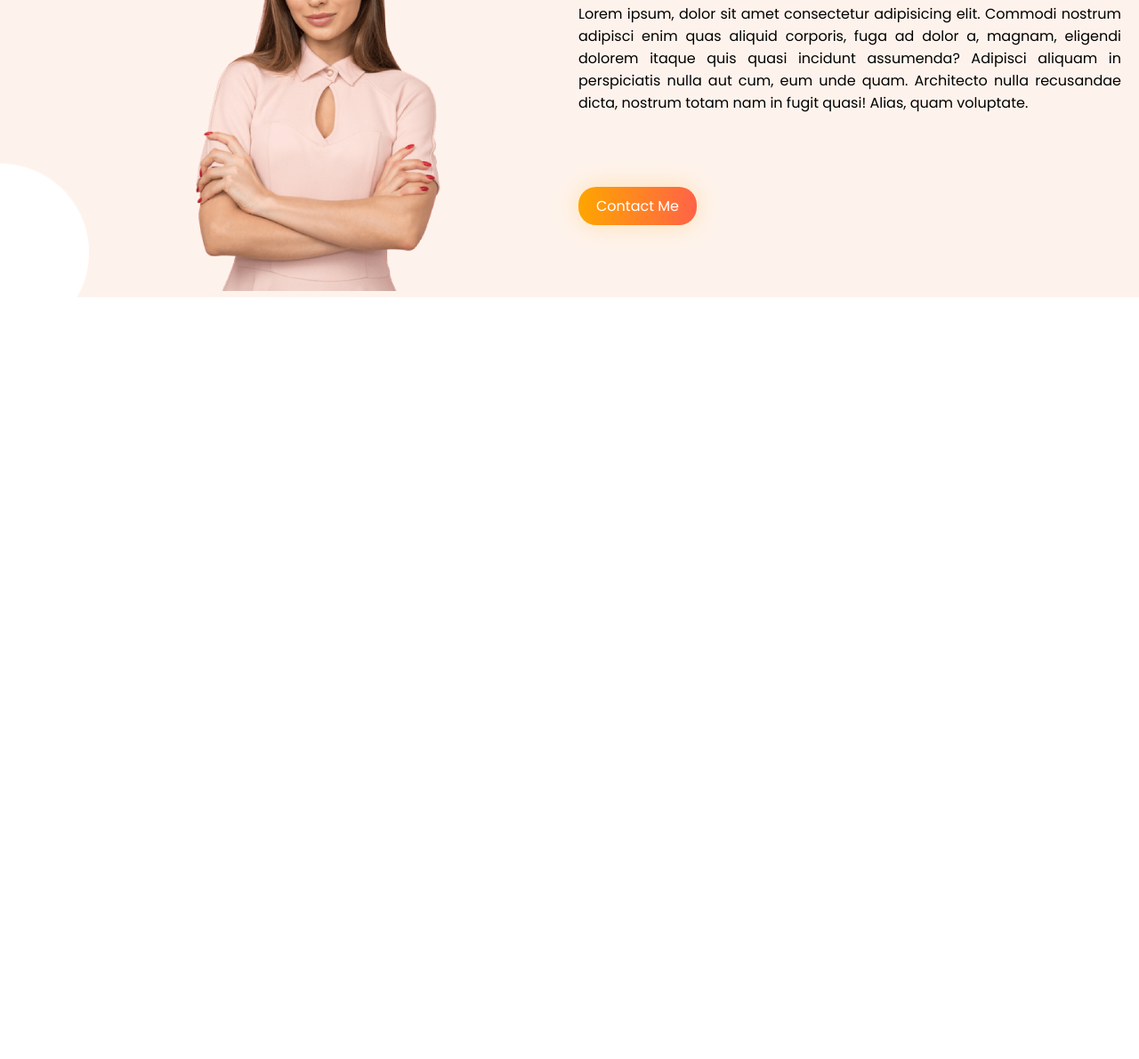
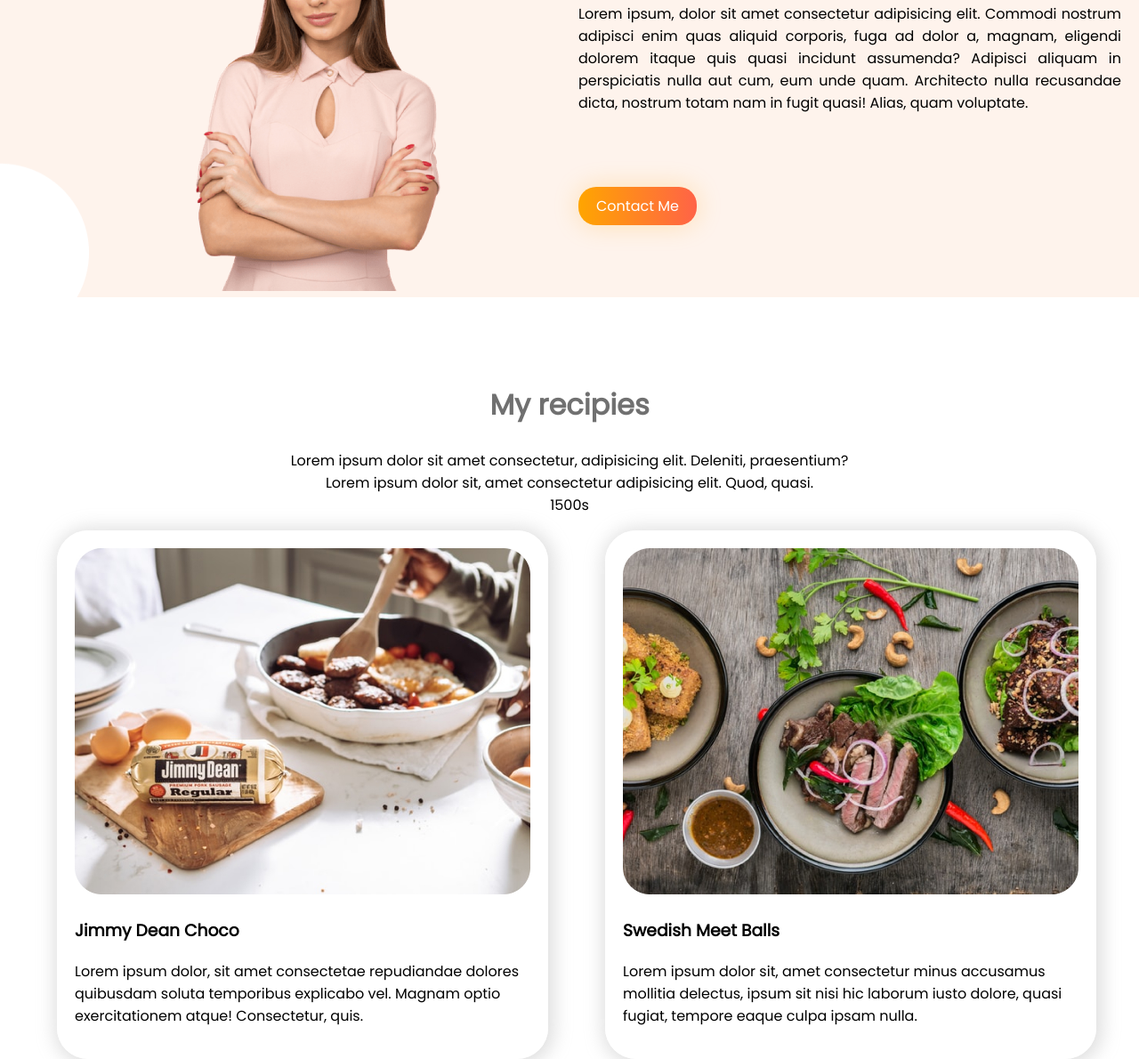
Before and after one commit to mdfazlyrabbi/eat-healthy, a plain HTML site: page index.html in a window 1280 px wide. Shown: the part 788-1978 px from the top of the page at 89% size. Before the commit the page ends 1122 px from the top, so only its background shows below. Drawn offline with Linux system fonts and the light colour scheme.

Commit message:
section 2 done

```diff
--- a/index.html
+++ b/index.html
@@ -37,5 +37,30 @@
         </div>
     </section>
 
+    <section id="section-3">
+        <div id="first-div">
+            <h2>My recipies</h2>
+            <p> Lorem ipsum dolor sit amet consectetur, adipisicing elit. Deleniti, praesentium? <br> Lorem ipsum dolor sit, amet
+                consectetur adipisicing elit. Quod, quasi. <br> 1500s
+            </p>
+        </div>
+
+        <div id="parent-div">
+            <div class="child">
+                <img src="images/food/Project Cover.jpg" alt="foods">
+                <h3>Jimmy Dean Choco</h3>
+                <p>Lorem ipsum dolor, sit amet consectetae repudiandae dolores quibusdam soluta temporibus explicabo vel. Magnam optio exercitationem atque! Consectetur, quis.</p>
+            </div>
+            <div class="child">
+                <img src="images/food/Project Cover1.jpg" alt="foods">
+                <h3>Swedish Meet Balls</h3>
+                <p>Lorem ipsum dolor sit, amet consectetur minus accusamus mollitia delectus, ipsum sit nisi hic laborum iusto dolore, quasi fugiat, tempore eaque culpa ipsam nulla.</p>
+            </div>
+        </div>
+    </section>
+
+    <section>
+
+
 </body>
 </html>
--- a/style.css
+++ b/style.css
@@ -24,7 +24,7 @@ h1{
     padding: 10px 20px;
     border-radius: 20px;
     filter: drop-shadow(0 0 0.85rem rgba(255, 166, 0, 0.247));
-    ;
+
 
 
 }
@@ -73,3 +73,27 @@ h2{
 .p2{
     padding-right: 20px;
 }
+
+#section-3 #first-div{
+    text-align: center;
+}
+
+#parent-div{
+    display: flex;
+}
+.child{
+    width: 40%;
+    margin-left: 5%;
+    border: 20px solid white;
+    border-radius: 35px;
+    box-shadow:  2px 2px 20px 5px rgba(176, 175, 175, 0.4);
+
+}
+
+.child img{
+    width: 100%;
+}
+
+h3{
+    font-weight: bolder;
+}
```
